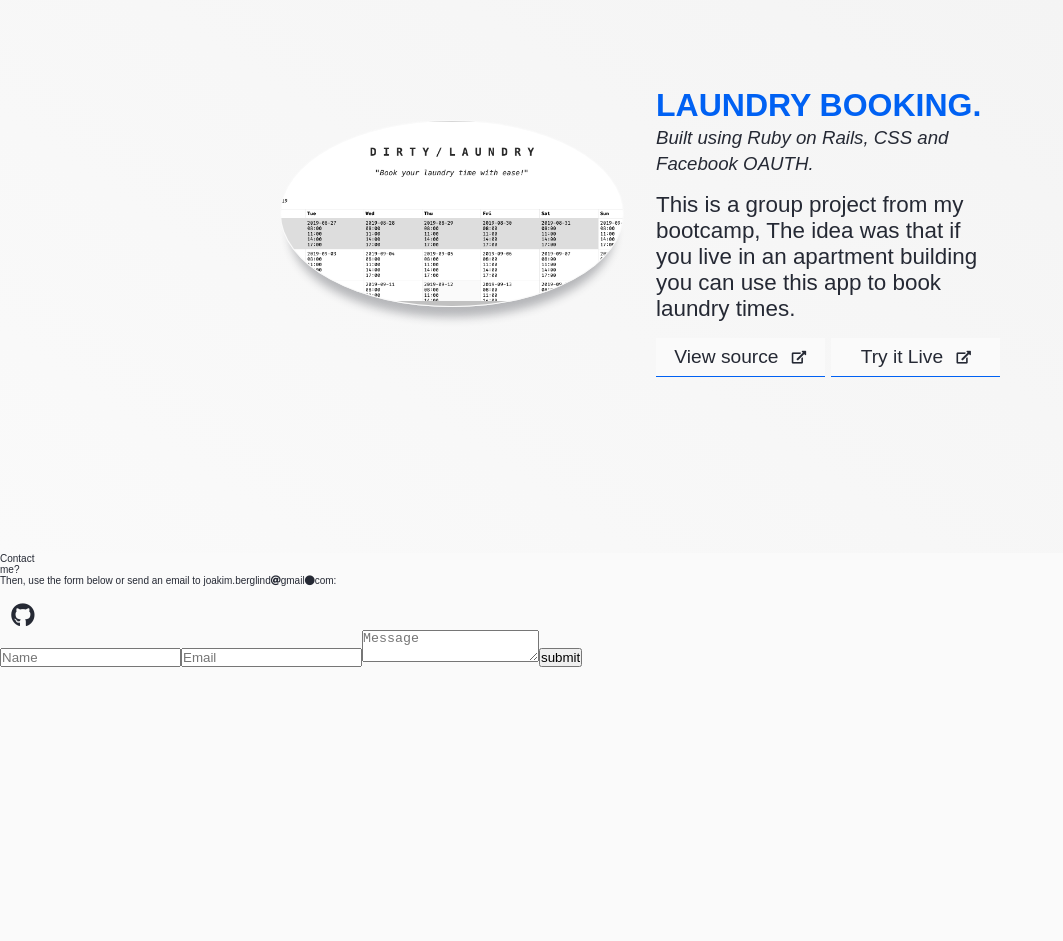
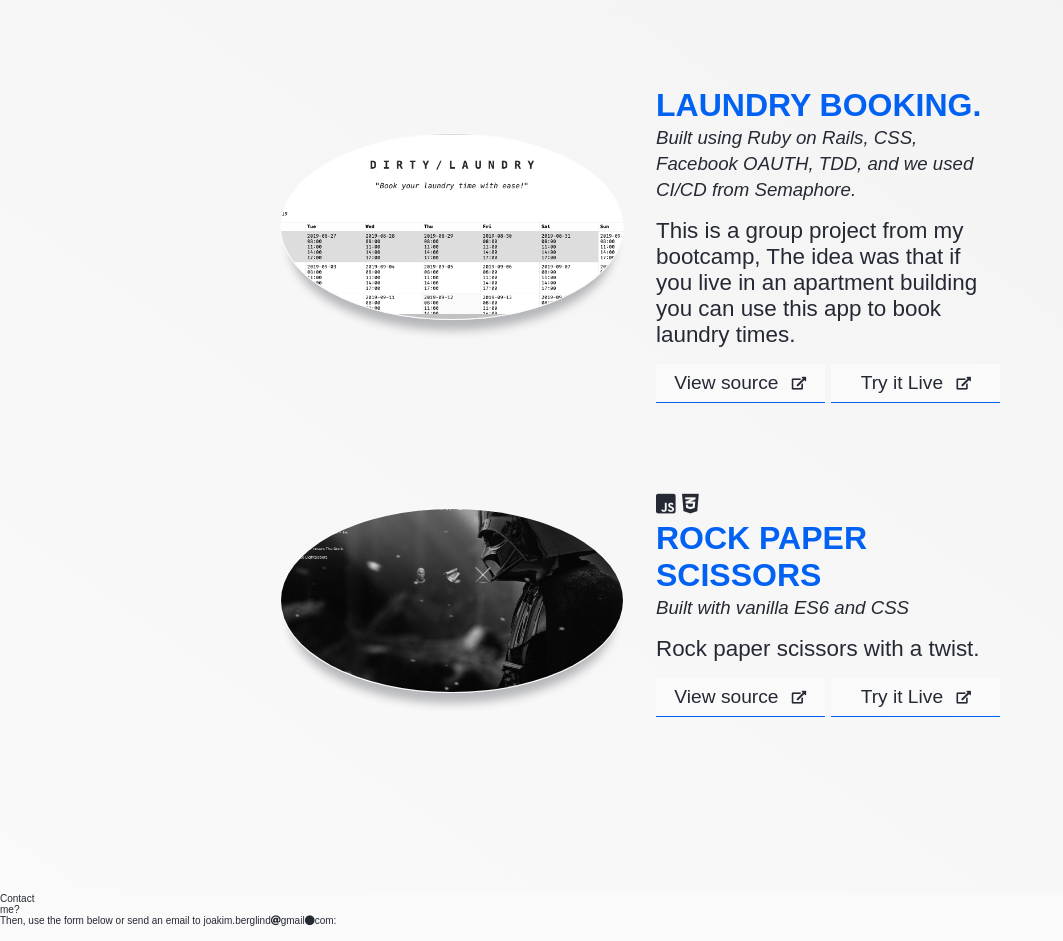
Before and after one commit to nevroje/portfolio-main, a React (Create React App) app: page / in a window 1280 px wide. Shown: the part 2820-3761 px from the top of the page, without its empty margins (0-1063 px from the left). Before the commit the page ends 3487 px from the top, so only its background shows below. Built offline with nearby package versions, Linux system fonts and the light colour scheme.

Commit message:
added a project. styling works

```diff
--- a/src/Components/Projects/Projects.jsx
+++ b/src/Components/Projects/Projects.jsx
@@ -3,6 +3,7 @@ import Project from "./Project";
 import "./Project.css";
 import FlexPanelImg from "./Images/FlexPanelImg.jpg";
 import DirtyLaundry from "./Images/DirtyLaundry.jpg";
+import RockPaperScissors from "./Images/RockPaperScissors.jpg"
 
 // todo import project images
 
@@ -49,11 +50,23 @@ const Projects = props => {
             link="https://dirty-laundry-2019.herokuapp.com/"
             repo="https://github.com/CraftAcademy/dirty-laundry-team1-2019"
           >
-            <small>Built using Ruby on Rails, CSS and Facebook OAUTH.</small>
+            <small>Built using Ruby on Rails, CSS, Facebook OAUTH, TDD, and we used CI/CD from Semaphore.</small>
             <p>
               This is a group project from my bootcamp, The idea was that if you
               live in an apartment building you can use this app to book laundry
               times.
+            </p>
+          </Project>
+          <Project
+            title="Rock paper scissors"
+            img={RockPaperScissors}
+            tech="js css"
+            link="https://rockpaperjedi.netlify.com/"
+            repo="https://github.com/nevroje/rockpaperscissors"
+          >
+            <small>Built with vanilla ES6 and CSS</small>
+            <p>
+              Rock paper scissors with a twist.
             </p>
           </Project>
         </div>
```
Also changed, not shown: src/Components/Projects/Images/RockPaperScissors.jpg (added).
